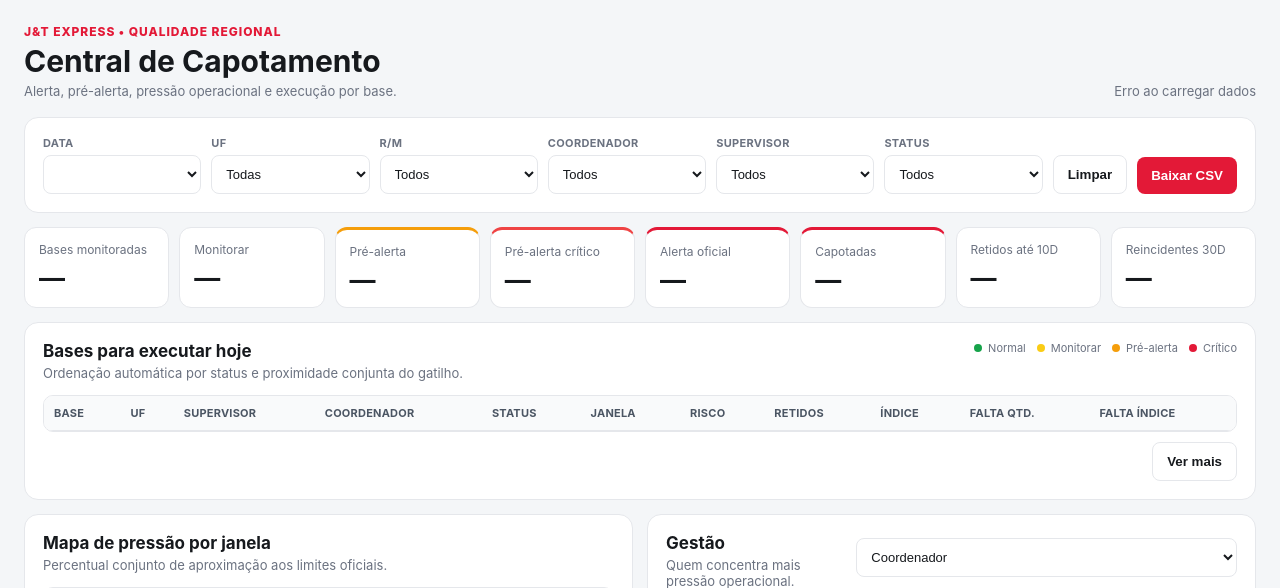
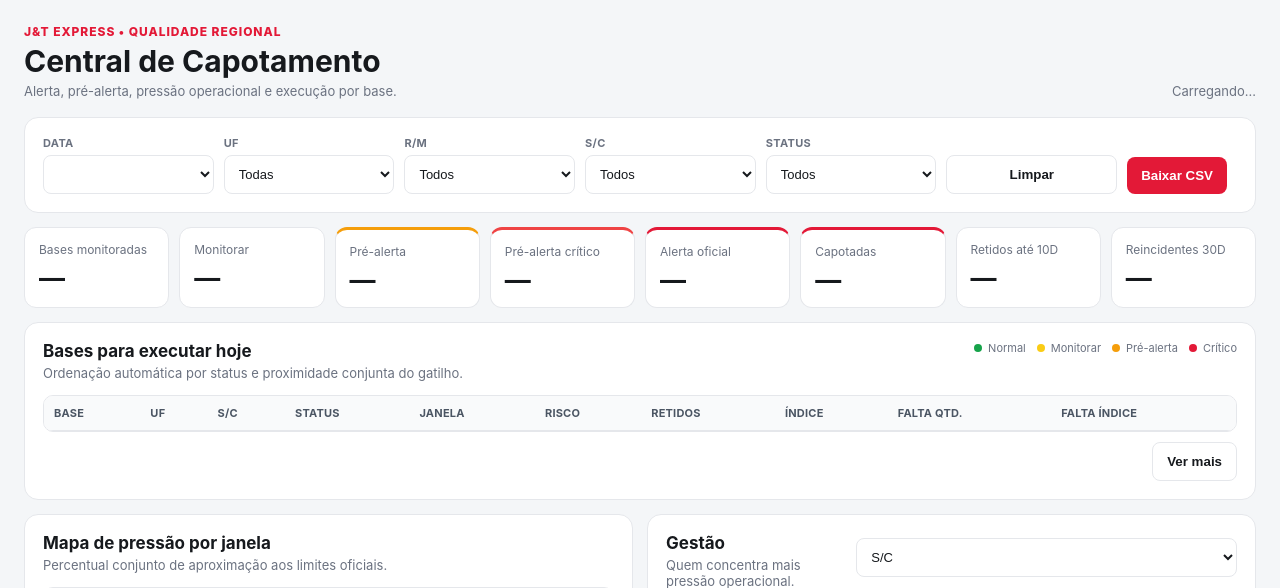
Before and after one commit to ErisonNeto/J-T-Capotamento, a FastAPI app: page / in a window 1280 px wide. Shown: the top 588 px of the page. Run offline with FastAPI, Linux system fonts and the light colour scheme; lists and menus that the app fills with data are empty.

Commit message:
fix: unifica coordenador e supervisor em S/C

```diff
--- a/templates/index.html
+++ b/templates/index.html
@@ -22,8 +22,7 @@
       <label>Data<select id="dataFilter"></select></label>
       <label>UF<select id="ufFilter"><option value="">Todas</option></select></label>
       <label>R/M<select id="rmFilter"><option value="">Todos</option></select></label>
-      <label>Coordenador<select id="coordFilter"><option value="">Todos</option></select></label>
-      <label>Supervisor<select id="supFilter"><option value="">Todos</option></select></label>
+      <label>S/C<select id="scFilter"><option value="">Todos</option></select></label>
       <label>Status<select id="statusFilter">
         <option value="">Todos</option>
         <option>NORMAL</option><option>MONITORAR</option><option>PRÉ-ALERTA</option>
@@ -52,7 +51,7 @@
       <div class="table-wrap">
         <table>
           <thead><tr>
-            <th>Base</th><th>UF</th><th>Supervisor</th><th>Coordenador</th><th>Status</th>
+            <th>Base</th><th>UF</th><th>S/C</th><th>Status</th>
             <th>Janela</th><th>Risco</th><th>Retidos</th><th>Índice</th><th>Falta qtd.</th><th>Falta índice</th>
           </tr></thead>
           <tbody id="rankingBody"></tbody>
@@ -70,7 +69,7 @@
       </article>
       <article class="panel">
         <div class="section-head"><div><h2>Gestão</h2><p>Quem concentra mais pressão operacional.</p></div>
-          <select id="gestaoTipo"><option value="coordenador">Coordenador</option><option value="supervisor">Supervisor</option><option value="rm">R/M</option></select>
+          <select id="gestaoTipo"><option value="sc">S/C</option><option value="rm">R/M</option></select>
         </div>
         <div id="gestaoList" class="owner-list"></div>
       </article>
@@ -113,6 +112,6 @@
       <div class="footnote">Pré-alerta interno: Monitorar ≥60% • Pré-alerta ≥80% • Crítico ≥90% do gatilho conjunto. O status oficial permanece o informado na fonte.</div>
     </section>
   </main>
-  <script src="/static/app.js"></script>
+  <script src="/static/app.js?v=4"></script>
 </body>
 </html>
```
